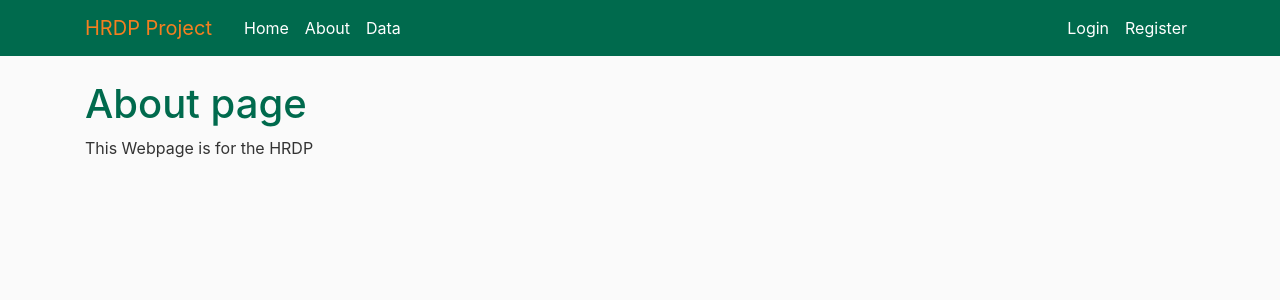
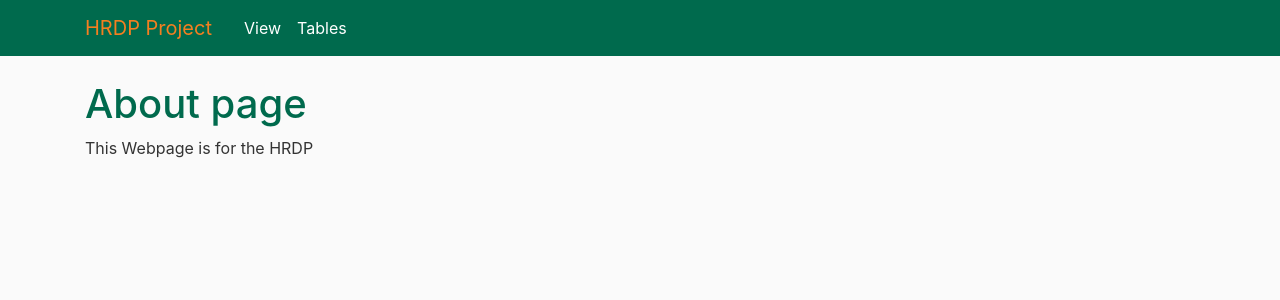
Before and after one commit to AhmedSakrr/hrdp-project, a Flask app: page /about in a window 1280 px wide. Shown: the top 300 px of the page. Run offline with Flask 2, Linux system fonts and the light colour scheme; tables that the repository leaves empty hold one stand-in row (values such as "Sample post"); parts of the project's set-up code (start-up, migrations or seed data) failed here and were passed over; some libraries are stand-ins or nearby versions.

Commit message:
starting hrdpflaskpure branch

```diff
--- a/app/templates/layout.html
+++ b/app/templates/layout.html
@@ -29,21 +29,21 @@
                 </button>
                 <div class="collapse navbar-collapse" id="navbarToggle">
                     <div class="navbar-nav mr-auto">
-                        <a class="nav-item nav-link" href="{{ url_for('main.home') }}">Home</a>
-                        <a class="nav-item nav-link" href="{{ url_for('main.about') }}">About</a>
-                        <a class="nav-item nav-link" href="{{ url_for('data.data_hrdp') }}">Data</a>
+<!--                        <a class="nav-item nav-link" href="{{ url_for('main.home') }}">Home</a>-->
+                        <a class="nav-item nav-link" href="{{ url_for('main.about') }}">View</a>
+                        <a class="nav-item nav-link" href="{{ url_for('data.data_hrdp') }}">Tables</a>
                     </div>
                     <!-- Navbar Right Side -->
-                    <div class="navbar-nav">
-                        {% if current_user.is_authenticated %}
-                            <a class="nav-item nav-link" href="{{ url_for('users.account') }}">Account</a>
-                            <a class="nav-item nav-link" href="{{ url_for('posts.creating_post') }}">Post</a>
-                            <a class="nav-item nav-link" href="{{ url_for('users.logout') }}">Logout</a>
-                        {% else %}
-                            <a class="nav-item nav-link" href="{{ url_for('users.login_plain') }}">Login</a>
-                            <a class="nav-item nav-link" href="{{ url_for('users.register') }}">Register</a>
-                        {% endif %}
-                    </div>
+<!--                    <div class="navbar-nav">-->
+<!--                        {% if current_user.is_authenticated %}-->
+<!--                            <a class="nav-item nav-link" href="{{ url_for('users.account') }}">Account</a>-->
+<!--                            <a class="nav-item nav-link" href="{{ url_for('posts.creating_post') }}">Post</a>-->
+<!--                            <a class="nav-item nav-link" href="{{ url_for('users.logout') }}">Logout</a>-->
+<!--                        {% else %}-->
+<!--                            <a class="nav-item nav-link" href="{{ url_for('users.login_plain') }}">Login</a>-->
+<!--                            <a class="nav-item nav-link" href="{{ url_for('users.register') }}">Register</a>-->
+<!--                        {% endif %}-->
+<!--                    </div>-->
                 </div>
             </div>
         </nav>
```
Also changed, not shown: app/templates/data_hrdp.html (+6 -6 lines).
